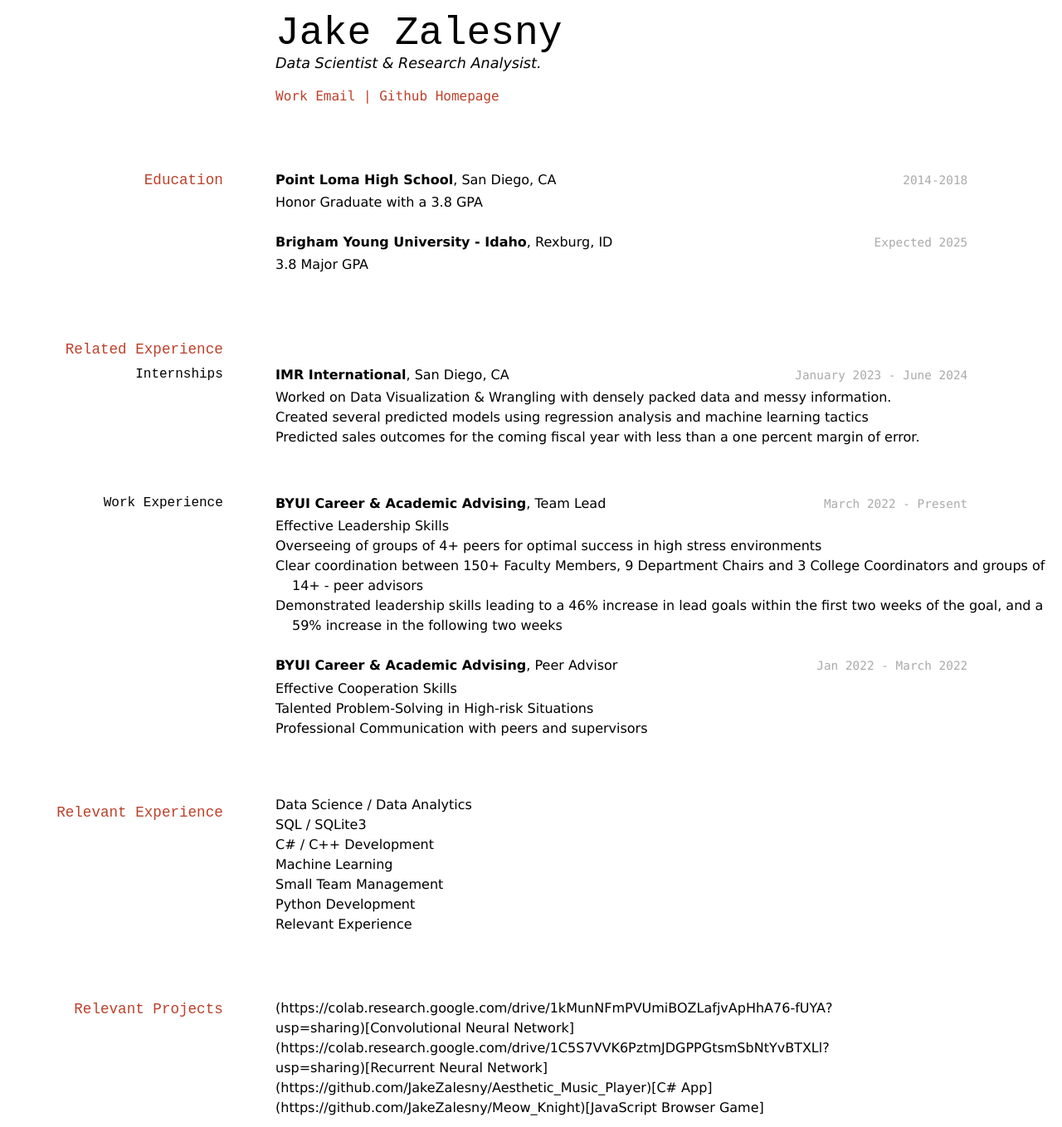
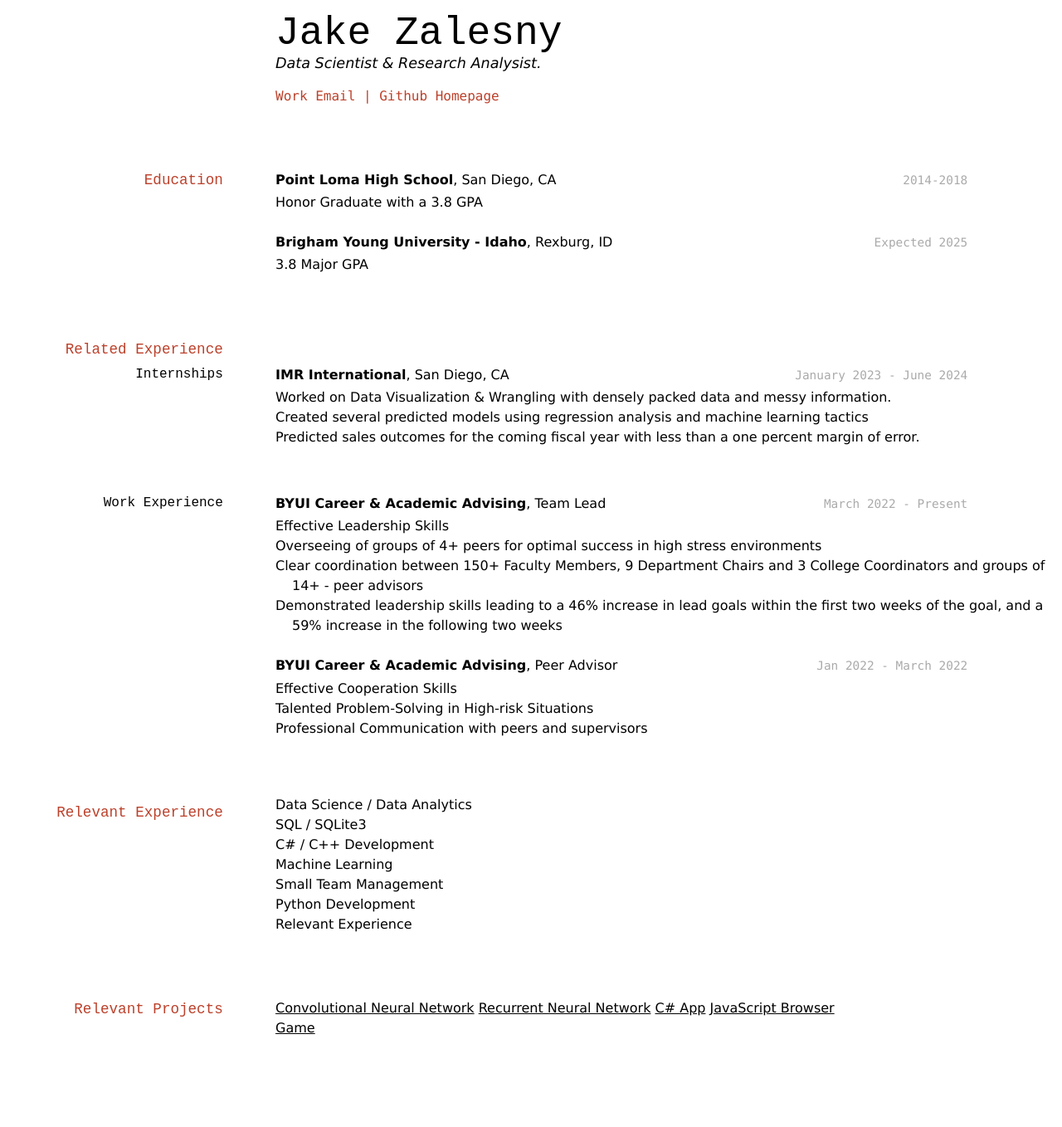
Before and after one commit to JakeZalesny/Zalesny-Resume, a Jekyll site: the page built from docs/index.md, in a window 1280 px wide. Shown: the whole page at 83% size. Built offline with Jekyll 4.4.1, drawn with Linux system fonts in a browser that asks for light colours; after the commit the page ends 1262 px from its top, so only the background shows below that; part of the change alters nothing that is shown.

Commit message:
fixed links finally

```diff
--- a/docs/index.md
+++ b/docs/index.md
@@ -65,10 +65,10 @@ __BYUI Career & Academic Advising__, Peer Advisor
 
 
 ## Relevant Projects
-(https://colab.research.google.com/drive/1kMunNFmPVUmiBOZLafjvApHhA76-fUYA?usp=sharing)[Convolutional Neural Network]
-(https://colab.research.google.com/drive/1C5S7VVK6PztmJDGPPGtsmSbNtYvBTXLl?usp=sharing)[Recurrent Neural Network]
-(https://github.com/JakeZalesny/Aesthetic_Music_Player)[C# App]
-(https://github.com/JakeZalesny/Meow_Knight)[JavaScript Browser Game]
+[Convolutional Neural Network](https://colab.research.google.com/drive/1kMunNFmPVUmiBOZLafjvApHhA76-fUYA?usp=sharing)
+[Recurrent Neural Network](https://colab.research.google.com/drive/1C5S7VVK6PztmJDGPPGtsmSbNtYvBTXLl?usp=sharing)
+[C# App](https://github.com/JakeZalesny/Aesthetic_Music_Player)
+[JavaScript Browser Game](https://github.com/JakeZalesny/Meow_Knight)
 
 
 
```
